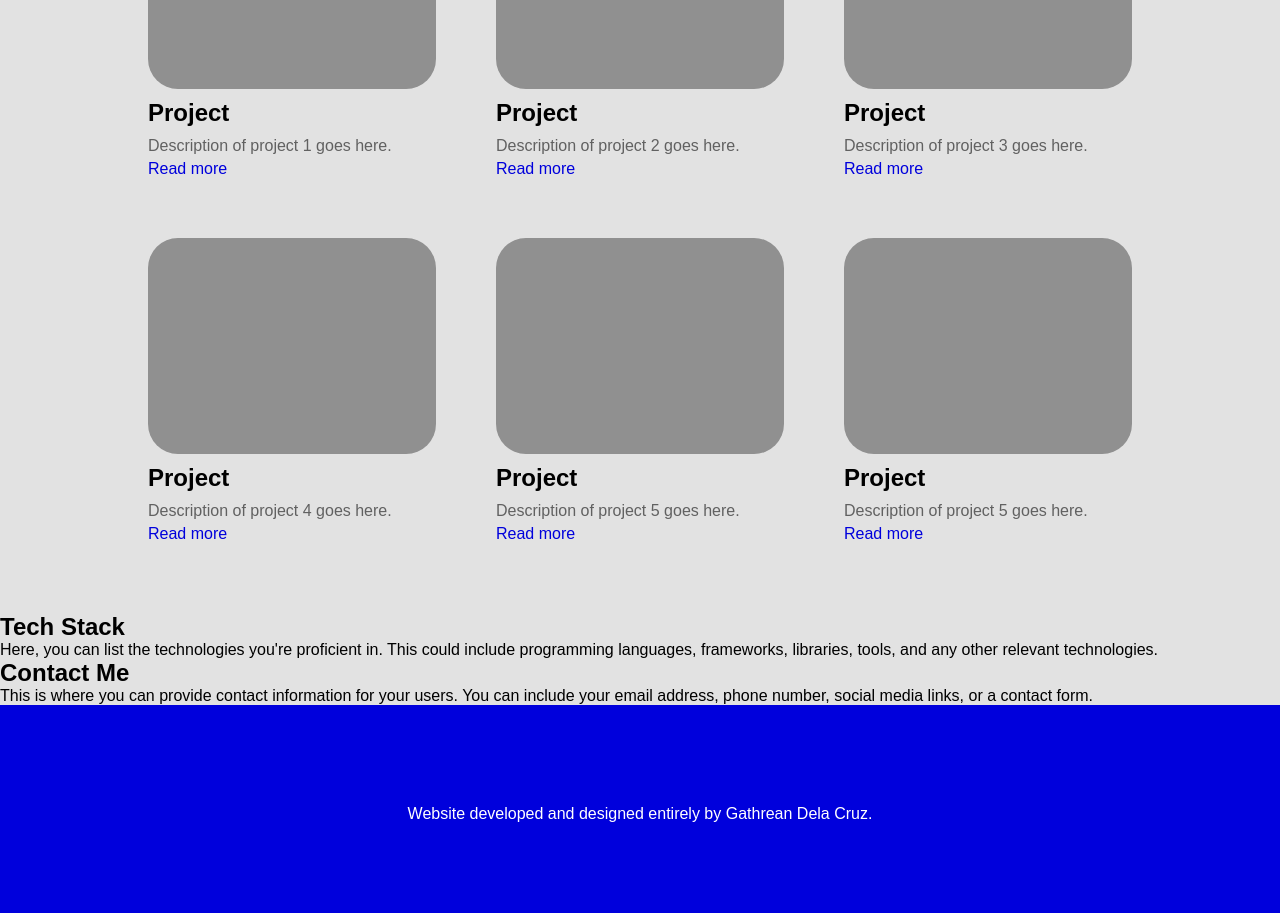
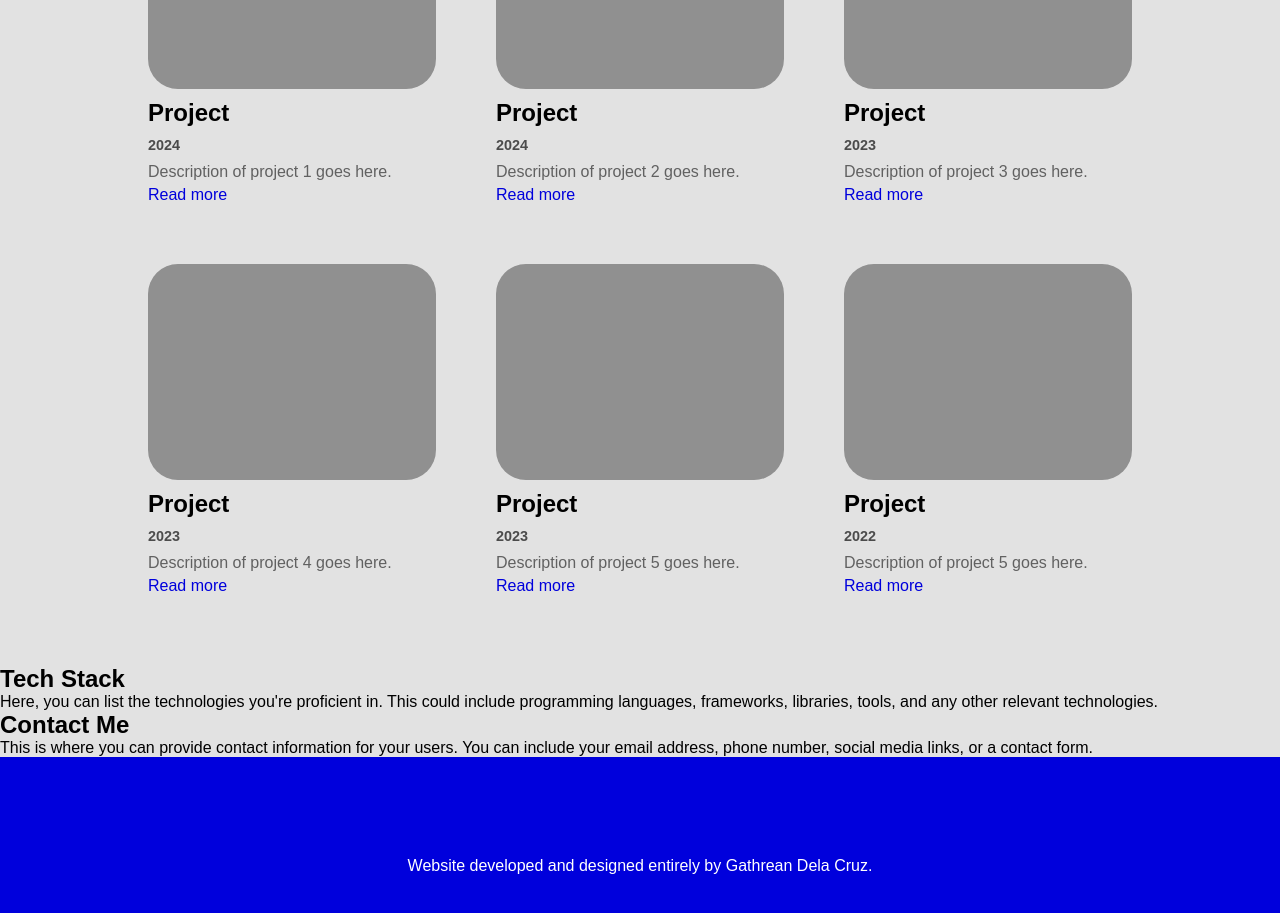
Before and after one commit to gathrean/my-portfolio, a React (Create React App) app: page / in a window 1280 px wide. Shown: the part 1200-2113 px from the top of the page. Built offline with nearby package versions, Linux system fonts and the light colour scheme.

Commit message:
Added date section (h3) in each project card

```diff
--- a/src/pages/LandingPage/Sections/PROJECTS/PROJECTS.css
+++ b/src/pages/LandingPage/Sections/PROJECTS/PROJECTS.css
@@ -34,6 +34,14 @@
   margin-bottom: 10px;
 }
 
+.project-card h3 {
+  color: #4b4b4b;
+  font-size: 0.9rem;
+  font-weight: 900;
+  margin-top: 10px;
+  margin-bottom: 10px;
+}
+
 .project-card p {
   color: #616161;
   margin-top: 5px;
--- a/src/pages/LandingPage/Sections/PROJECTS/PROJECTS.jsx
+++ b/src/pages/LandingPage/Sections/PROJECTS/PROJECTS.jsx
@@ -14,6 +14,7 @@ export function PROJECTS() {
         <div className="project-card">
           <div className="header-image"></div>
           <h1>Project</h1>
+          <h3>2024</h3>
           <p>Description of project 1 goes here.</p>
           <a href="#" className="read-more-link">Read more</a>
         </div>
@@ -21,6 +22,7 @@ export function PROJECTS() {
         <div className="project-card">
           <div className="header-image"></div>
           <h1>Project</h1>
+          <h3>2024</h3>
           <p>Description of project 2 goes here.</p>
           <a href="#" className="read-more-link">Read more</a>
         </div>
@@ -28,6 +30,7 @@ export function PROJECTS() {
         <div className="project-card">
           <div className="header-image"></div>
           <h1>Project</h1>
+          <h3>2023</h3>
           <p>Description of project 3 goes here.</p>
           <a href="#" className="read-more-link">Read more</a>
         </div>
@@ -35,6 +38,7 @@ export function PROJECTS() {
         <div className="project-card">
           <div className="header-image"></div>
           <h1>Project</h1>
+          <h3>2023</h3>
           <p>Description of project 4 goes here.</p>
           <a href="#" className="read-more-link">Read more</a>
         </div>
@@ -42,6 +46,7 @@ export function PROJECTS() {
         <div className="project-card">
           <div className="header-image"></div>
           <h1>Project</h1>
+          <h3>2023</h3>
           <p>Description of project 5 goes here.</p>
           <a href="#" className="read-more-link">Read more</a>
         </div>
@@ -49,6 +54,7 @@ export function PROJECTS() {
         <div className="project-card">
           <div className="header-image"></div>
           <h1>Project</h1>
+          <h3>2022</h3>
           <p>Description of project 5 goes here.</p>
           <a href="#" className="read-more-link">Read more</a>
         </div>
```
